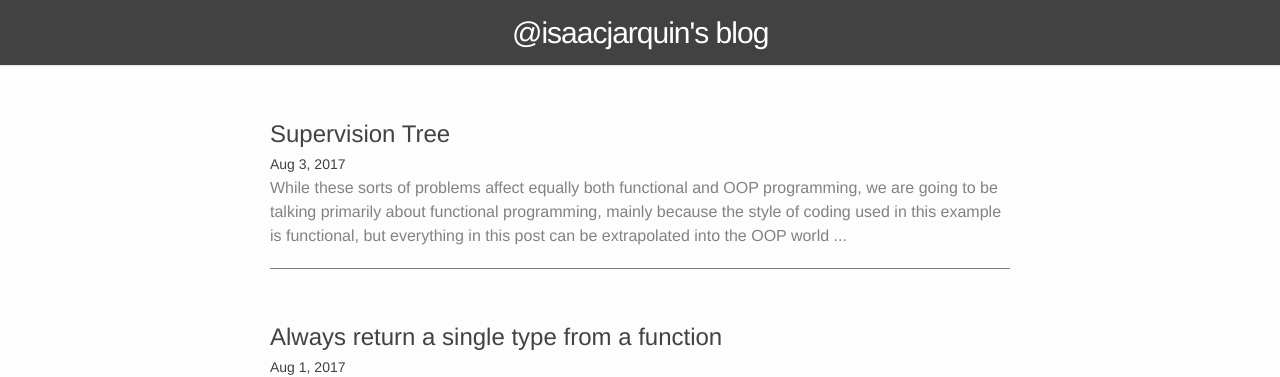
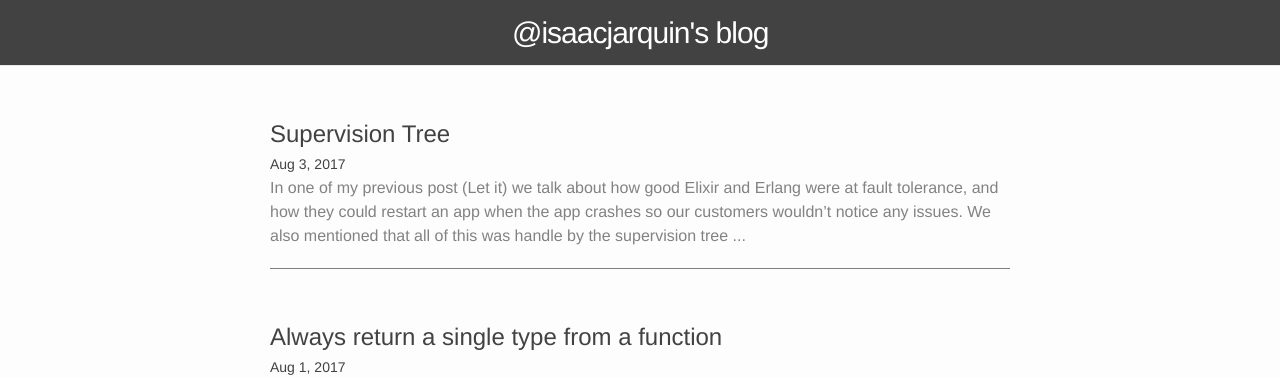
Before and after one commit to isaacjarquin/isaacjarquin.github.io, a Jekyll site: the page built from index.html, in a window 1280 px wide. Shown: the top 377 px of the page. Built offline with Jekyll 4.4.1, drawn with Linux system fonts in a browser that asks for light colours.

Commit message:
change the introduction

```diff
--- a/_posts/2017-08-03-supervision-tree.markdown
+++ b/_posts/2017-08-03-supervision-tree.markdown
@@ -6,12 +6,12 @@ author: Isaac Jarquin
 categories: software
 excerpt:  Introduction to supervision trees in Erlang and Elixir.
 comments: true
-resume: "While these sorts of problems affect equally both functional and OOP programming, we are going to be talking primarily about functional programming, mainly because the style of coding used in this example is functional, but everything in this post can be extrapolated into the OOP world ..."
+resume: "In one of my previous post (Let it) we talk about how good Elixir and Erlang were at fault tolerance, and how they could restart an app when the app crashes so our customers wouldn’t notice any issues. We also mentioned that all of this was handle by the supervision tree ..."
 ---
 
 ## Have you try turn it off and on again ?
 
-In one of my previous post ([Let it crash](/software/2017/07/01/erlang-let-it-crash.html)) we talk about how good elixir and erlang were at fault tolerance, and how they could restart an app when the app crashes so our customers wouldn’t notice any issues. We also mentioned that all of this was handle by the supervision tree. So now is time to talk a bit about the supervision tree.
+In one of my previous post ([Let it crash](/software/2017/07/01/erlang-let-it-crash.html)) we talk about how good Erlang and Elixir were at fault tolerance, and how they could restart an app when the app crashes so our customers wouldn’t notice any issues. We also mentioned that all of this was handle by the supervision tree. So now is time to talk a bit about the supervision tree.
 
 In Elixir and Erlang, we have what are known as Supervisors. The responsibility of a supervisor is to check that a process is alive, and restart it if it dies.  A Supervisor can check for processes and other supervisors too. That way we can build a hierarchical process structure called a supervision tree. Supervision trees are a nice way to structure fault-tolerant applications, to isolate errors when they appear. The main idea of a supervision tree is to have a way to keep our software going in case of errors by just restarting the faulty processes.
 
```
